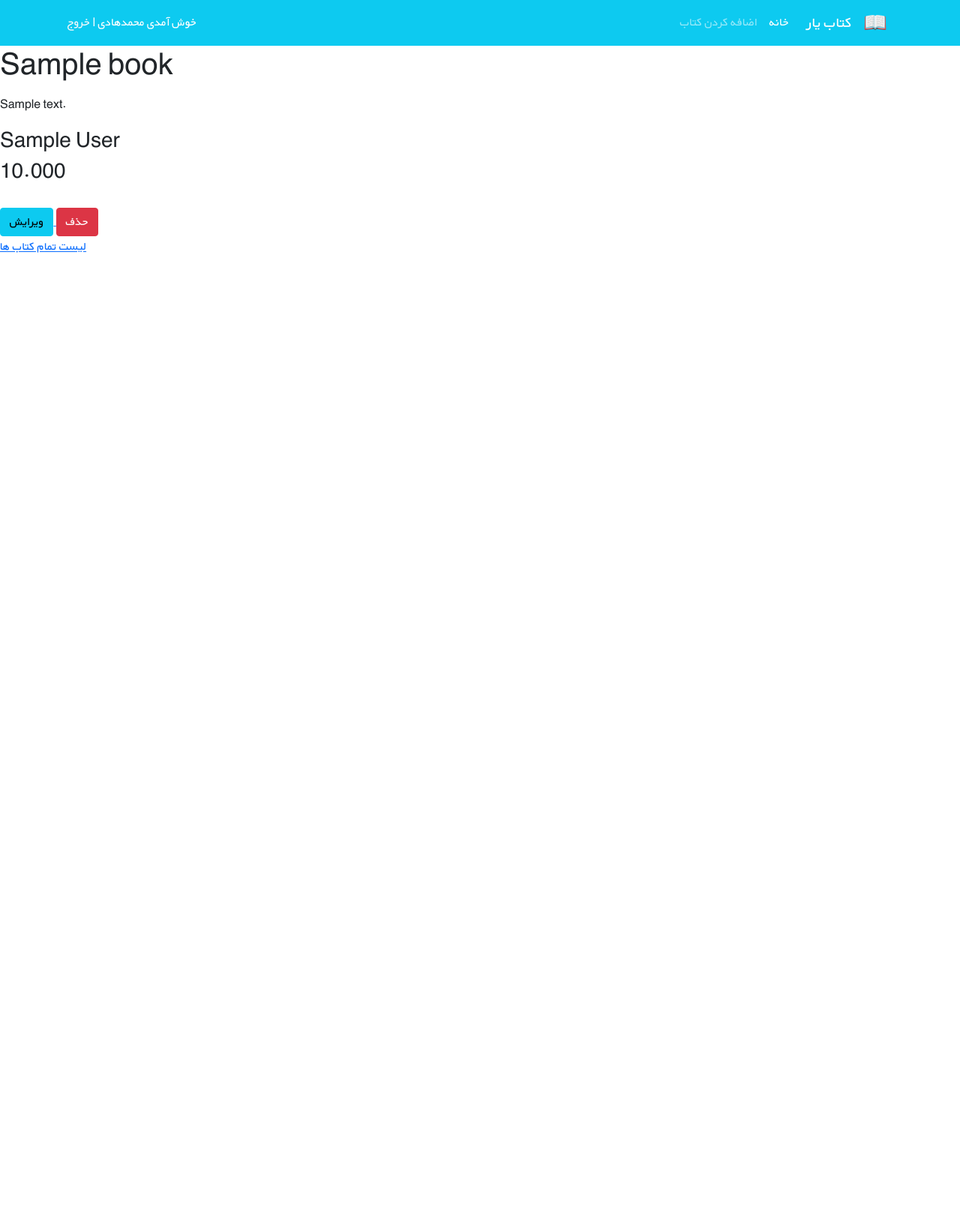
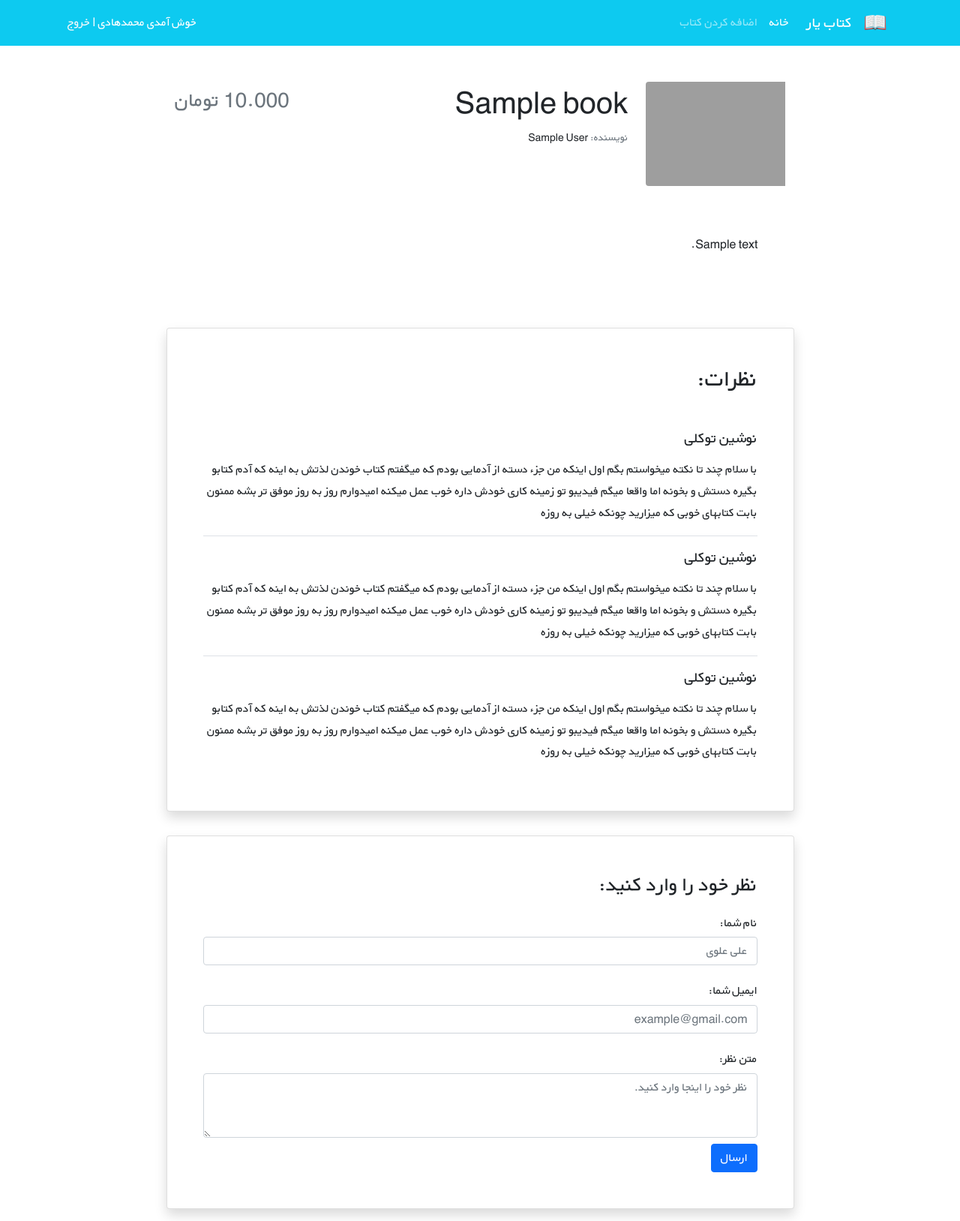
Before and after one commit to sheikh-python/bookstore, a Django app: page /books/1/ in a window 1280 px wide. Shown: the whole page at 75% size. Before the commit the page ends 337 px from the top, so only its background shows below. Run offline with Django 5.2, Linux system fonts and the light colour scheme; tables that the repository leaves empty hold one stand-in row (values such as "Sample post"); grey boxes are pictures that could not be loaded.

Commit message:
add frontend for detail

```diff
--- a/books/templates/books/book_detail.html
+++ b/books/templates/books/book_detail.html
@@ -4,18 +4,84 @@
 {% block title %} جزئیات کتاب {{ book.title }} {% endblock title %}
 
 {% block content %}
-    <h1> {{ book.title }} </h1>
-    <p>  {{ book.description|linebreaks }} </p>
-    <h3> {{ book.author }} </h3>
-    <h3> {{ book.price }} </h3>
-    <br>
-    <a href="{% url 'book_update' book.id %}">
-        <button type="submit" class="btn btn-info">ویرایش</button>
-    </a>
-    <a href="{% url 'book_delete' book.id %}">
-        <button type="submit" class="btn btn-danger">حذف</button>
-    </a>
-    <br>
-    <a href="{% url 'book_list' %}">لیست تمام کتاب ها</a>
+    <div class="container mt-5" dir="rtl">
+    <div class="">
+        <div class="">
+            <div class="d-flex justify-content-center">
+                <div class="row w-sm-75 w-100">
+                    <div class="col-xs-12 col-md-3 d-flex justify-content-center">
+                        <div>
+                            <img src="https://cdn.fidibo.com/phoenixpub/content/7447ae49-20e6-49d5-9454-5e333926391b/f1888de0-4d0f-49df-96a2-55826e0e7923.jpg"
+                                 class="img-fluid rounded-start" alt="...">
+                        </div>
+                    </div>
+                    <div class="col-xs-12 col-md-6 text-center text-md-end mt-md-1 mt-4">
+                        <h1>{{ book.title }}</h1>
+                        <h5 class="small my-1"><span class="text-muted">نویسنده: </span>{{ book.author}}</h5>
+                    </div>
+                    <div class="col-xs-12 col-md-3 d-flex flex-column">
+                        <h3 class="align-self-center pt-2 text-muted align-self-md-end">
+                            {{book.price}} تومان
+                        </h3>
+                    </div>
+                </div>
+            </div>
+
+            <div class="d-flex justify-content-center">
+                <div class="my-3 p-5 w-sm-75 w-100">
+                    {{ book.description |linebreaks }}
+                </div>
+            </div>
+
+            <div class="d-flex justify-content-center">
+                <div class="card shadow my-3 p-5 w-sm-75 w-100">
+                    <h2 class="mb-5">نظرات:</h2>
+                    <div class="border-bottom mb-3">
+                        <h5 class="mb-3">نوشین توکلی</h5>
+                        <p>با سلام چند تا نکته میخواستم بگم اول اینکه من جزء دسته از آدمایی بودم که میگفتم کتاب خوندن لذتش
+                            به اینه که آدم کتابو بگیره دستش و بخونه اما واقعا میگم فیدیبو تو زمینه کاری خودش داره خوب عمل
+                            میکنه امیدوارم روز به روز موفق تر بشه ممنون بابت کتابهای خوبی که میزارید چونکه خیلی به روزه</p>
+                    </div>
+                    <div class="border-bottom mb-3">
+                        <h5 class="mb-3">نوشین توکلی</h5>
+                        <p>با سلام چند تا نکته میخواستم بگم اول اینکه من جزء دسته از آدمایی بودم که میگفتم کتاب خوندن لذتش
+                            به اینه که آدم کتابو بگیره دستش و بخونه اما واقعا میگم فیدیبو تو زمینه کاری خودش داره خوب عمل
+                            میکنه امیدوارم روز به روز موفق تر بشه ممنون بابت کتابهای خوبی که میزارید چونکه خیلی به روزه</p>
+                    </div>
+                    <div>
+                        <h5 class="mb-3">نوشین توکلی</h5>
+                        <p>با سلام چند تا نکته میخواستم بگم اول اینکه من جزء دسته از آدمایی بودم که میگفتم کتاب خوندن لذتش
+                            به اینه که آدم کتابو بگیره دستش و بخونه اما واقعا میگم فیدیبو تو زمینه کاری خودش داره خوب عمل
+                            میکنه امیدوارم روز به روز موفق تر بشه ممنون بابت کتابهای خوبی که میزارید چونکه خیلی به روزه</p>
+                    </div>
+                </div>
+            </div>
+
+            <div class="d-flex justify-content-center">
+                <div class="card shadow my-3 p-5 w-sm-75 w-100">
+                    <h3>نظر خود را وارد کنید:</h3>
+                    <form method="POST">
+                        <div class="form-group py-2">
+                            <label class="py-1" for="author_name">نام شما:</label>
+                            <input type="text" class="form-control" placeholder="علی علوی" name="author_name">
+                        </div>
+                        <div class="form-group py-2">
+                            <label class="py-1" for="email">ایمیل شما:</label>
+                            <input type="email" class="form-control" placeholder="example@gmail.com" name="email">
+                        </div>
+                        <div class="form-group py-2">
+                            <label class="py-1" for="comment_text">متن نظر:</label>
+                            <textarea class="form-control" name="text" rows="3"
+                                      placeholder="نظر خود را اینجا وارد کنید."></textarea>
+                        </div>
+                        <button type="submit" class="btn btn-primary">ارسال</button>
+                    </form>
+                </div>
+            </div>
+        </div>
+    </div>
+</div>
+
+
 
 {% endblock content %}
--- a/books/templates/books/book_list.html
+++ b/books/templates/books/book_list.html
@@ -3,17 +3,19 @@
 {% block title %} لیست کتاب ها {% endblock title %}
 
 {% block content %}
+    <div class="container mt-4">
+        <div class="row flex-row-reverse justify-content-md-center">
             {% for book in books %}
                 <div class="card m-2" style="max-width: 45%">
                     <div class="row g-0 h-100" dir="rtl">
                         <div class="col-md-4">
-                    <img src="https://newcdn.fidibo.com/images/books/69249_94233_normal.jpg"
+                            <img src="https://cdn.fidibo.com/phoenixpub/content/7447ae49-20e6-49d5-9454-5e333926391b/f1888de0-4d0f-49df-96a2-55826e0e7923.jpg"
                                  class="img-fluid rounded-start" alt="...">
                         </div>
                         <div class="col-md-8 h-100">
                             <div class="d-flex flex-column justify-content-between h-100">
                                 <div class="card-body">
-                            <h3 class="card-title"><strong>{{ book.title }} </strong></h3>
+                                    <a href="{{ book.get_absolute_url }}"><h3 class="card-title"><strong>{{ book.title }} </strong></h3></a>
                                     <p class="card-text pt-3">{{ book.description|truncatewords:15 }}</p>
                                     <p class="text-muted">نویسنده: {{ book.author }}</p>
                                 </div>
```
Lines whose indentation alone changed are shown as unchanged.
